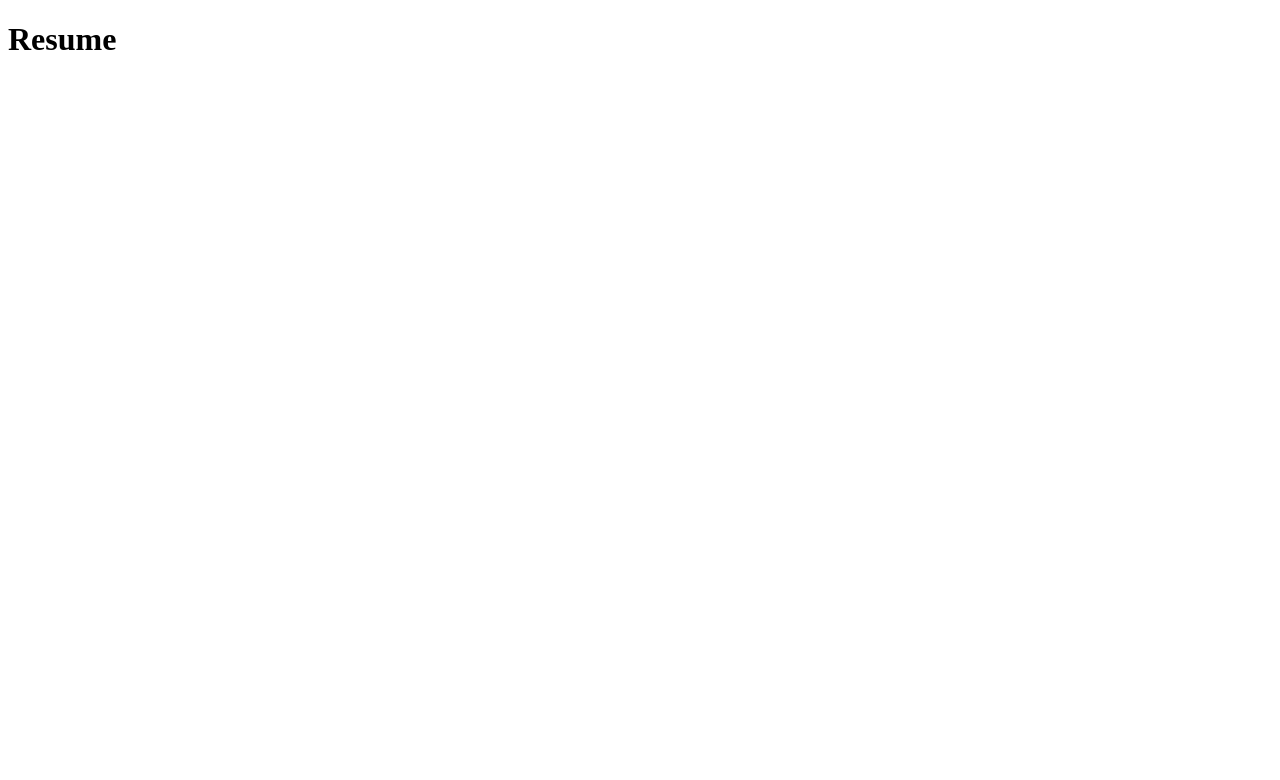
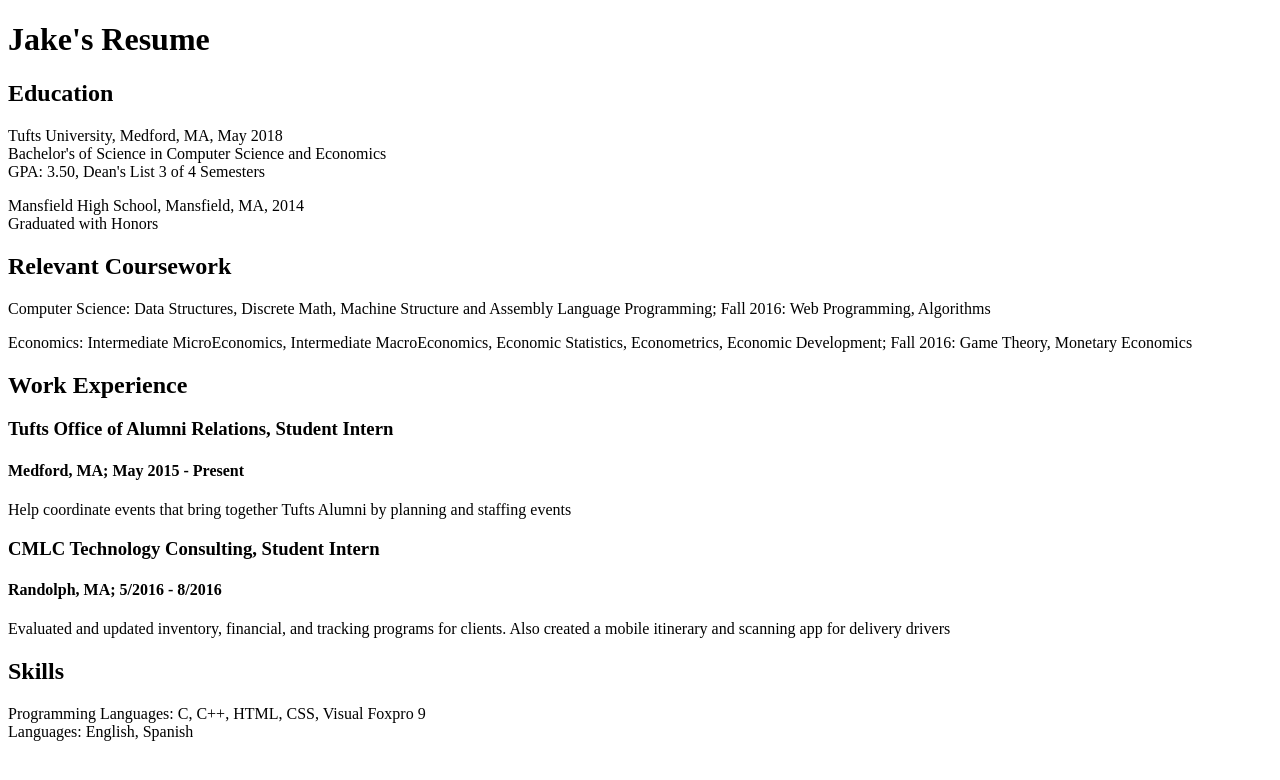
Before and after one commit to jmoran06/jmoran06.github.io, a plain HTML site: page resume.html in a window 1280 px wide. Drawn offline with Linux system fonts and the light colour scheme.

Commit message:
completed resume file

```diff
--- a/resume.html
+++ b/resume.html
@@ -10,6 +10,35 @@
 
 <body>
 
-<h1> Resume </h1>
+<h1> Jake's Resume </h1>
+
+<h2> Education </h2>
+<p> Tufts University, Medford, MA, May 2018 <br />
+Bachelor's of Science in Computer Science and Economics <br />
+GPA: 3.50, Dean's List 3 of 4 Semesters <p>
+<p> Mansfield High School, Mansfield, MA, 2014 <br />
+Graduated with Honors </p>
+
+<h2> Relevant Coursework </h2>
+<p>Computer Science: Data Structures, Discrete Math, Machine Structure and
+Assembly Language Programming; Fall 2016: Web Programming, Algorithms </p>
+<p>Economics: Intermediate MicroEconomics, Intermediate MacroEconomics,
+Economic Statistics, Econometrics, Economic Development; Fall 2016: Game
+Theory, Monetary Economics </p>
+
+<h2> Work Experience </h2>
+<h3> Tufts Office of Alumni Relations, Student Intern </h3>
+<h4> Medford, MA; May 2015 - Present </h4>
+<p> Help coordinate events that bring together Tufts Alumni by planning and
+staffing events </p>
+<h3> CMLC Technology Consulting, Student Intern </h3>
+<h4> Randolph, MA; 5/2016 - 8/2016 </h4>
+<p> Evaluated and updated inventory, financial, and tracking programs for
+clients. Also created a mobile itinerary and scanning app for delivery drivers
+</p>
+<h2> Skills </h2>
+<p> Programming Languages: C, C++, HTML, CSS, Visual Foxpro 9 <br />
+Languages: English, Spanish</p>
+
 </body>
 </html>
```
Also changed, not shown: bio.html (+2 -0 lines).
